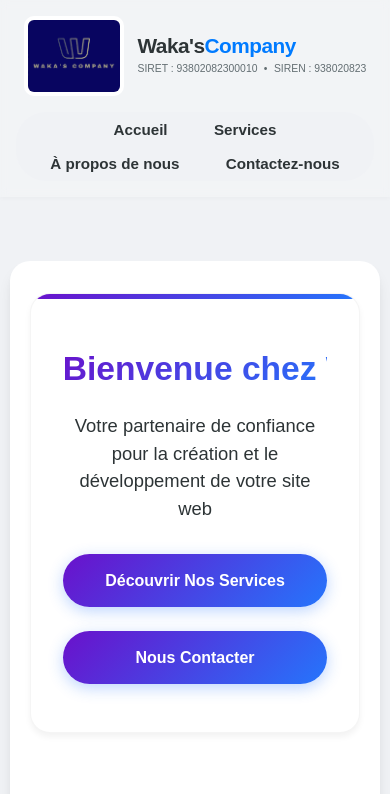
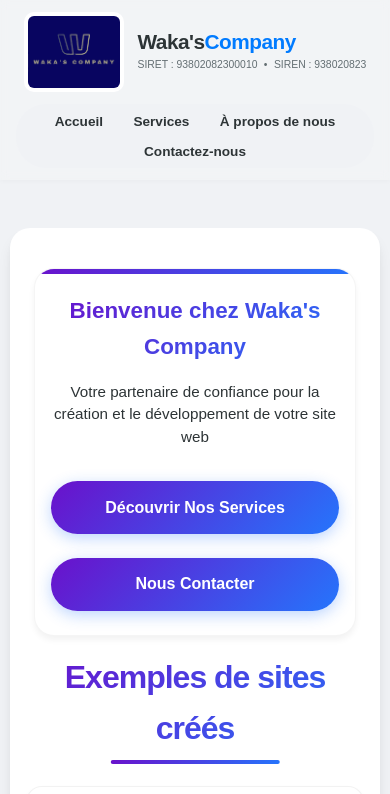
Before and after one commit to agbalaolivier/waka-company, a website: page index.html in a window 390 px wide. Shown: the top 794 px of the page. Drawn offline with nearby package versions, Linux system fonts and the light colour scheme.

Commit message:
correction responsive

```diff
--- a/css/style.css
+++ b/css/style.css
@@ -320,15 +320,16 @@ main {
 
 
 .hero h1 {
-    font-size: clamp(1.3rem, 3.5vw, 2.3rem);
+    font-size: clamp(1.5rem, 5vw, 2.6rem);
     font-weight: 800;
     margin-bottom: 1rem;
     background: var(--primary-gradient);
     -webkit-background-clip: text;
     background-clip: text;
     -webkit-text-fill-color: transparent;
-    white-space: nowrap;
-
+    text-align: center;
+    white-space: normal; /* Permet au titre de passer à la ligne proprement sur mobile */
+    word-break: break-word;
 }
 
 .hero-subtitle {
@@ -743,51 +744,76 @@ main {
 }
 
 /* ==========================================================================
-   13. RESPONSIVE DESIGN
+   RESPONSIVE DESIGN (MOBILE & TABLETTE)
    ========================================================================== */
 @media (max-width: 768px) {
+    /* Sécurité anti-débordement horizontal */
+    html, body {
+        overflow-x: hidden;
+        width: 100%;
+    }
+
+    /* Header */
     .main-header {
+        padding: 0.75rem 1rem;
         flex-direction: column;
-        gap: 1rem;
-        padding: 1rem;
+        gap: 0.75rem;
+    }
+
+    .logo-wrapper {
+        width: 100%;
+        justify-content: center;
+    }
+
+    .brand-name {
+        font-size: 1.3rem;
+    }
+
+    .legal-info {
+        font-size: 0.65rem;
+    }
+
+    /* Navigation */
+    .main-nav {
+        width: 100%;
     }
 
     .main-nav ul {
+        display: flex;
+        justify-content: center;
         flex-wrap: wrap;
-        justify-content: center;
+        gap: 0.3rem;
+        padding: 4px;
     }
 
+    .main-nav a {
+        padding: 0.4rem 0.8rem;
+        font-size: 0.85rem;
+    }
+
+    /* Hero & Cartes */
     .hero h1 {
-        font-size: 2.1rem;
+        font-size: clamp(1.4rem, 5vw, 2rem);
+        white-space: normal; /* Permet au titre de passer à la ligne sur mobile */
+    }
+
+    .hero-card,
+    .section-content {
+        width: 95%;
+        padding: 1.5rem 1rem;
+        margin: 1rem auto;
+    }
+
+    .hero-subtitle {
+        font-size: 0.95rem;
     }
 
     .hero-buttons {
         flex-direction: column;
+        width: 100%;
     }
 
     .cta-button {
         width: 100%;
     }
-
-    .section-content {
-        padding: 2rem 1.25rem;
-        width: 95%;
-    }
-
-    .newsletter form {
-        flex-direction: column;
-    }
-
-    .newsletter input[type="email"] {
-        max-width: 100%;
-    }
 }
-/* Ajustement Mobile */
-@media (max-width: 768px) {
-    .brand-name {
-        font-size: 1.3rem;
-    }
-    .legal-info {
-        font-size: 0.65rem;
-    }
-}
```
